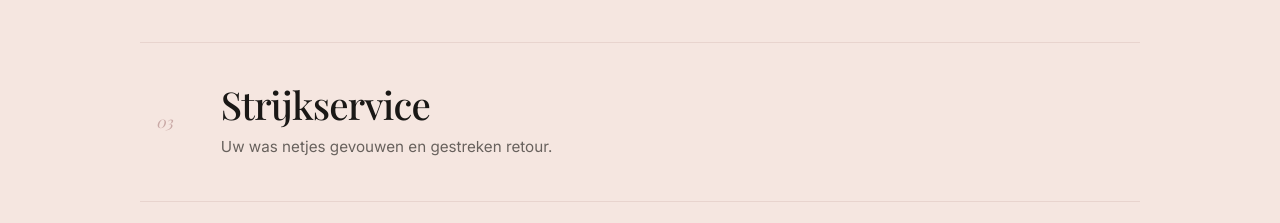
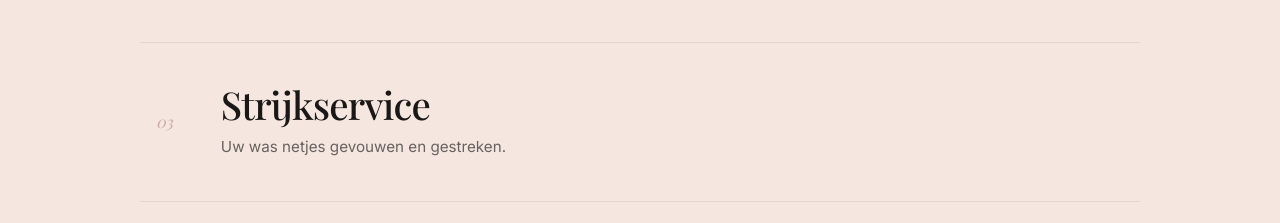
Before and after one commit to dice-pls7/fleurigthus, a Next.js app: page / in a window 1280 px wide. Shown: the part 3506-3729 px from the top of the page. Built offline with nearby package versions, Linux system fonts and the light colour scheme; a web font is replaced by a local one.

Commit message:
retour weg

```diff
--- a/src/app/page.tsx
+++ b/src/app/page.tsx
@@ -23,7 +23,7 @@ const services = [
   {
     number: '03',
     title: 'Strijkservice',
-    description: 'Uw was netjes gevouwen en gestreken retour.',
+    description: 'Uw was netjes gevouwen en gestreken.',
   },
   {
     number: '04',
```
